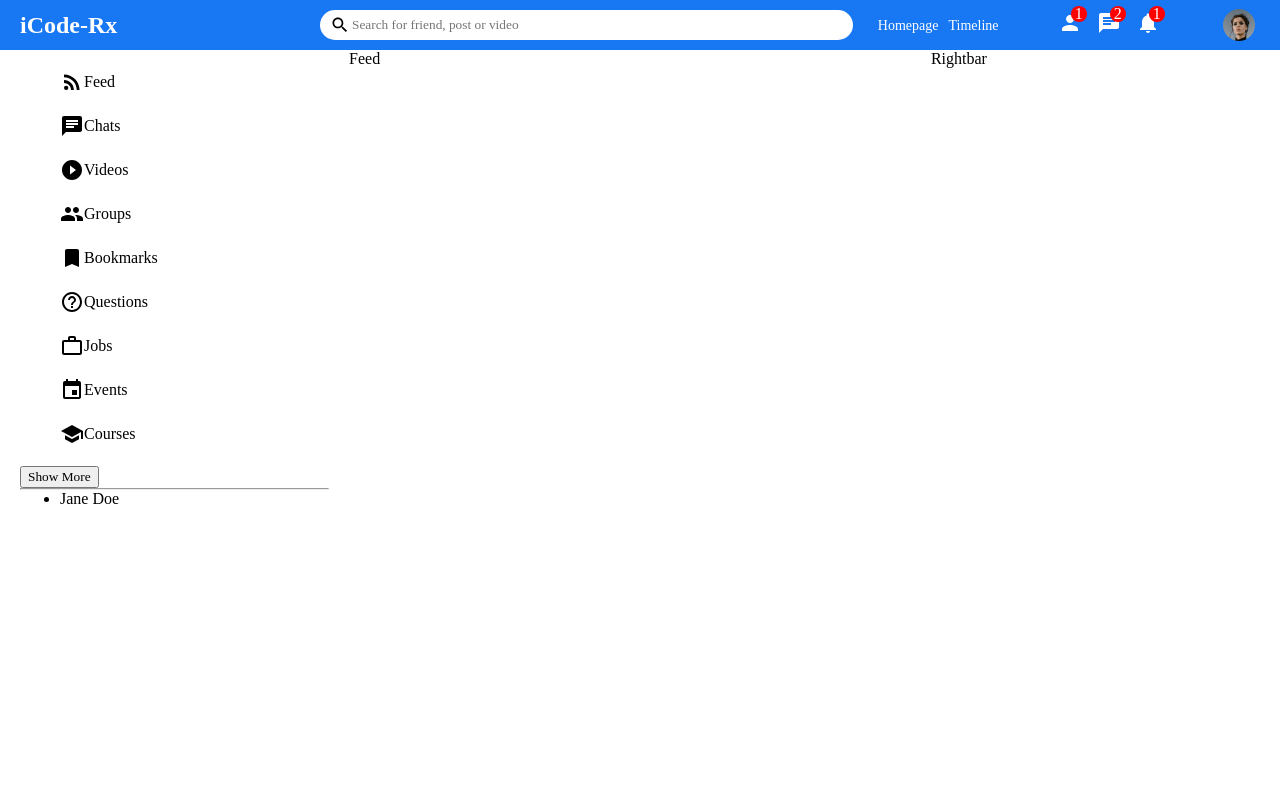
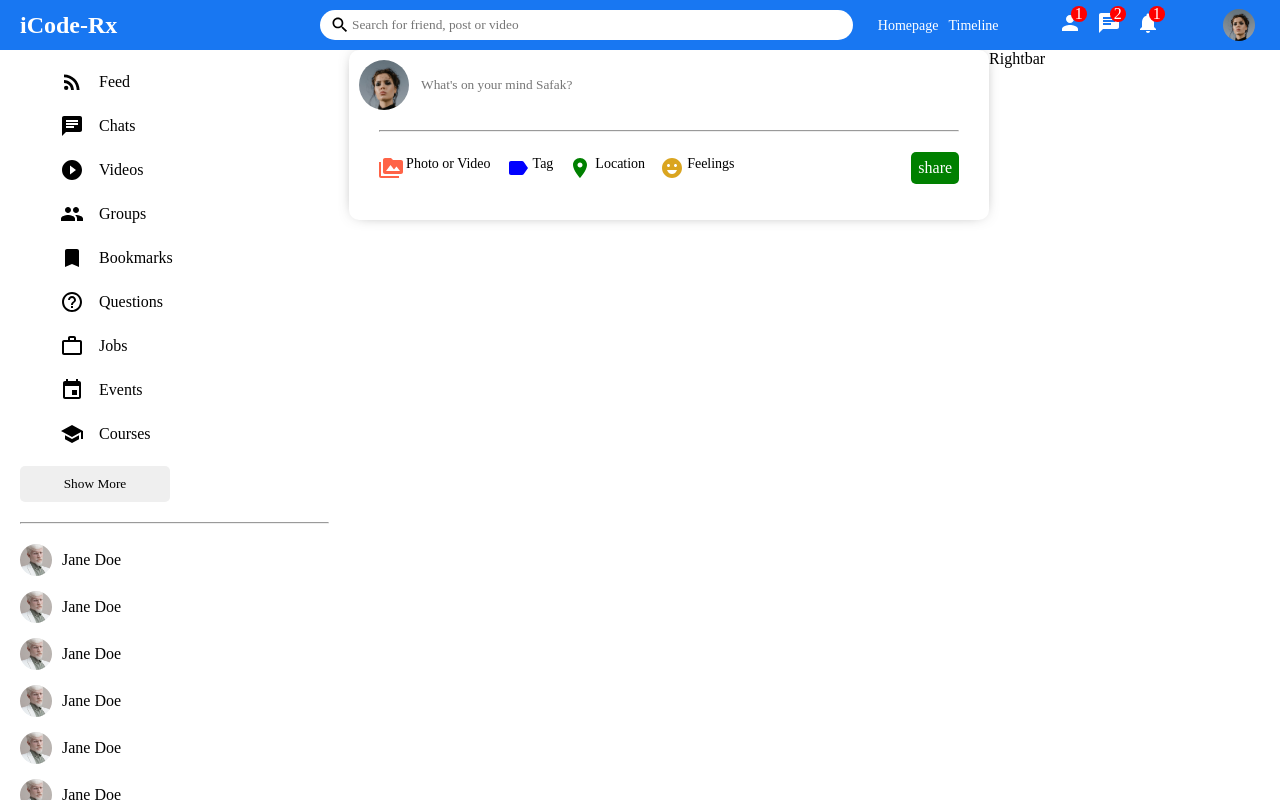
Before and after one commit to arabog/iCode-Rx-Social-Media, a React (Create React App) app in the folder react-social-client/: page / in a window 1280 px wide. Built offline with nearby package versions, Linux system fonts and the light colour scheme.

Commit message:
share component added

```diff
--- a/react-social-client/public/index.html
+++ b/react-social-client/public/index.html
@@ -5,7 +5,7 @@
 		<meta name="viewport" content="width=device-width, initial-scale=1" />
 		<meta name="description" content="Web site created using create-react-app" />
 
-		<link href="https://fonts.googleapis.com/css2?family=Roboto:ital,wght@0,100;0,300;0,400;0,700;0,900;1,500&display=swap" rel="stylesheet">
+		<link href="https://fonts.googleapis.com/css2?family=Roboto:ital,wght@0,100;0,300;0,400;0,500;0,700;0,900;1,500&display=swap" rel="stylesheet">
 		<link rel="stylesheet" href="style.css">
 
 		<title>iCode-Rx App</title>
--- a/react-social-client/src/components/feed/Feed.jsx
+++ b/react-social-client/src/components/feed/Feed.jsx
@@ -1,9 +1,14 @@
 import "./feed.css"
+import Share from "../share/Share"
 
 export default function Feed() {
           return (
                     <div className= "feed">
-                              Feed
+                              <div className="feedWrapper">
+                                        < Share />
+
+
+                              </div>
                     </div>
           )
 }
--- a/react-social-client/src/components/feed/feed.css
+++ b/react-social-client/src/components/feed/feed.css
@@ -1,3 +1,7 @@
 .feed{
-          flex: 5;
+          flex: 5.5;
 }
+
+.feedWrapper {
+          display: flex;
+}
--- a/react-social-client/src/components/rightbar/rightbar.css
+++ b/react-social-client/src/components/rightbar/rightbar.css
@@ -1,3 +1,3 @@
 .rightbar{
-          flex: 3;
+          flex: 2.5;
 }
--- /dev/null
+++ b/react-social-client/src/components/share/Share.jsx
@@ -0,0 +1,51 @@
+import './share.css'
+import { PermMedia, Label, Room, EmojiEmotions } from "@material-ui/icons"
+
+export default function Share() {
+          return (
+                    <div className = "share">
+                              <div className="shareWrapper">
+                                        <div className="shareTop">
+                                                  <img src="/assets/person/1.jpeg" alt="" className="shareProfileImg" />
+
+                                                  <input
+                                                            type="text"
+                                                            placeholder="What's on your mind Safak?"
+                                                            className="shareInput"
+                                                  />
+                                        </div>
+
+                                        <hr className="shareHr" />
+
+                                        {/* <div className="shareBotton"></div> */}
+
+                                        <div className="shareBottom">
+                                                  <div className="shareOptions">
+                                                            <div className="shareOption">
+                                                                      <PermMedia htmlColor ="tomato" className="shareIcon" />
+                                                                      <span className="shareOptionText">Photo or Video</span>
+                                                            </div>
+
+                                                            <div className="shareOption">
+                                                                      <Label htmlColor ="blue" className="shareIcon" />
+                                                                      <span className="shareOptionText">Tag</span>
+                                                            </div>
+
+                                                            <div className="shareOption">
+                                                                      <Room htmlColor ="green" className="shareIcon" />
+                                                                      <span className="shareOptionText">Location</span>
+                                                            </div>
+
+                                                            <div className="shareOption">
+                                                                      <EmojiEmotions htmlColor ="goldenrod" className="shareIcon" />
+                                                                      <span className="shareOptionText">Feelings</span>
+                                                            </div>
+
+                                                  </div>
+
+                                                  <div className="shareButton">share</div>
+                                        </div>
+                              </div>
+                    </div>
+          )
+}
--- /dev/null
+++ b/react-social-client/src/components/share/share.css
@@ -0,0 +1,77 @@
+.share {
+          width: 100%;
+          height: 170px;
+          border-radius: 10px;
+          -webkit-box-shadow: 0px 0px 16px -8px rgba(0, 0, 0, 0.68);
+          box-shadow: 0px 0px 16px -8px rgba(0, 0, 0, 0.68);;
+}
+
+.shareWrapper {
+          padding: 10px;
+}
+
+
+.shareTop {
+          display: flex;
+          align-items: center;
+}
+
+.shareProfileImg {
+          width: 50px;
+          height: 50px;
+          border-radius: 50%;
+          object-fit: cover;
+          margin-right: 10px;
+}
+
+.shareInput {
+          border: none;
+          width: 80%;
+}
+
+.shareInput:focus {
+          outline: none;
+}
+
+.shareHr{
+          margin: 20px;
+}
+
+.shareBottom {
+          display: flex;
+          align-items: center;
+          justify-content: space-between;
+}
+
+.shareOptions {
+          display: flex;
+          margin-left: 20px;
+}
+
+.shareOption {
+          display: flex;
+          align-items: cent;
+          margin-right: 15px;
+          cursor: pointer;
+}
+
+.shareIcon {
+          font-size: 18px;
+          margin-right: 3px;
+}
+
+.shareOptionText {
+          font-size: 14px;
+          font-weight: 500;
+}
+
+.shareButton {
+          border: none;
+          padding: 7px;
+          border-radius: 5px;
+          background: green;
+          font-weight: 500;
+          margin-right: 20px;
+          cursor: pointer;
+          color: white;
+}
--- a/react-social-client/src/components/sidebar/Sidebar.jsx
+++ b/react-social-client/src/components/sidebar/Sidebar.jsx
@@ -71,7 +71,32 @@
                                         <ul className="sidebarFriendList">
 
                                                   <li className="sidebarFriend">
-                                                            <img src="" alt="" className="sidebarFriendImg" />
+                                                            <img src="/assets/person/2.jpeg" alt="" className="sidebarFriendImg" />
+                                                            <span className="sidebarFriendName">Jane Doe</span>
+                                                  </li>
+
+                                                  <li className="sidebarFriend">
+                                                            <img src="/assets/person/2.jpeg" alt="" className="sidebarFriendImg" />
+                                                            <span className="sidebarFriendName">Jane Doe</span>
+                                                  </li>
+
+                                                  <li className="sidebarFriend">
+                                                            <img src="/assets/person/2.jpeg" alt="" className="sidebarFriendImg" />
+                                                            <span className="sidebarFriendName">Jane Doe</span>
+                                                  </li>
+
+                                                  <li className="sidebarFriend">
+                                                            <img src="/assets/person/2.jpeg" alt="" className="sidebarFriendImg" />
+                                                            <span className="sidebarFriendName">Jane Doe</span>
+                                                  </li>
+
+                                                  <li className="sidebarFriend">
+                                                            <img src="/assets/person/2.jpeg" alt="" className="sidebarFriendImg" />
+                                                            <span className="sidebarFriendName">Jane Doe</span>
+                                                  </li>
+
+                                                  <li className="sidebarFriend">
+                                                            <img src="/assets/person/2.jpeg" alt="" className="sidebarFriendImg" />
                                                             <span className="sidebarFriendName">Jane Doe</span>
                                                   </li>
 
--- a/react-social-client/src/components/sidebar/sidebar.css
+++ b/react-social-client/src/components/sidebar/sidebar.css
@@ -1,6 +1,20 @@
 .sidebar{
           flex: 3;
           height: calc(100vh - 50px);
+          overflow-y: scroll;
+}
+
+
+::-webkit-scrollbar {
+          width: 5px;
+}
+
+::-webkit-scrollbar-track {
+          background: #f1f1f1;
+}
+
+::-webkit-scrollbar-thumb {
+          background: rgb(179, 179, 179);
 }
 
 .sidebarWrapper {
@@ -18,3 +32,40 @@
           align-items: center;
           margin-bottom: 20px;
 }
+
+.sidebarIcon {
+          margin-right: 15px;
+}
+
+.sidebarButton {
+          width: 150px;
+          border: none;
+          padding: 10px;
+          border-radius: 5px;
+          font-weight: 500;
+          cursor: pointer;
+}
+
+.sidebarHr {
+          margin: 20px 0;
+}
+
+.sidebarFriendList {
+          padding: 0;
+          margin: 0;
+          list-style: none;
+}
+
+.sidebarFriend {
+          display: flex;
+          align-items: center;
+          margin-bottom: 15px;
+}
+
+.sidebarFriendImg {
+          width: 32px;
+          height: 32px;
+          border-radius: 50%;
+          object-fit: cover;
+          margin-right: 10px;
+}
```
Also changed, not shown: react-social-client/src/components/post/Post.jsx (added), react-social-client/src/components/post/post.css (added), 1 other file (tests, documents, lock files or other folders).
